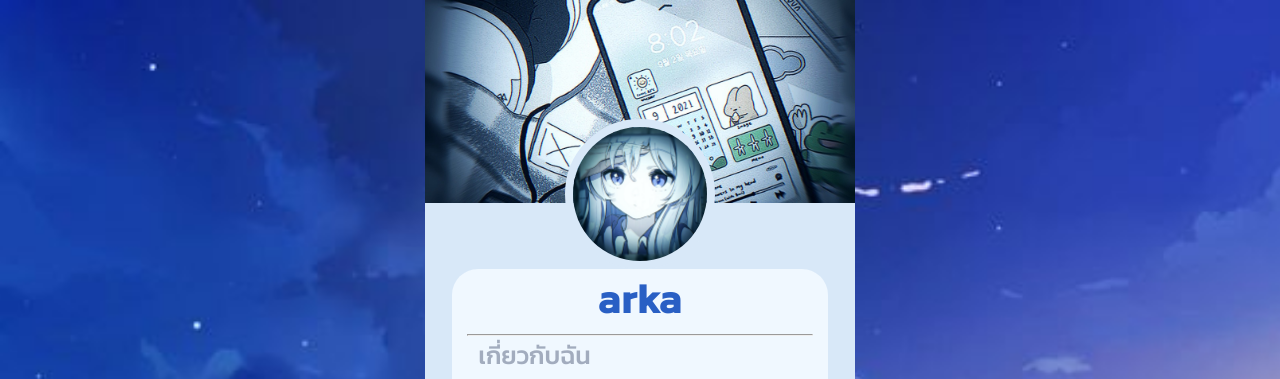
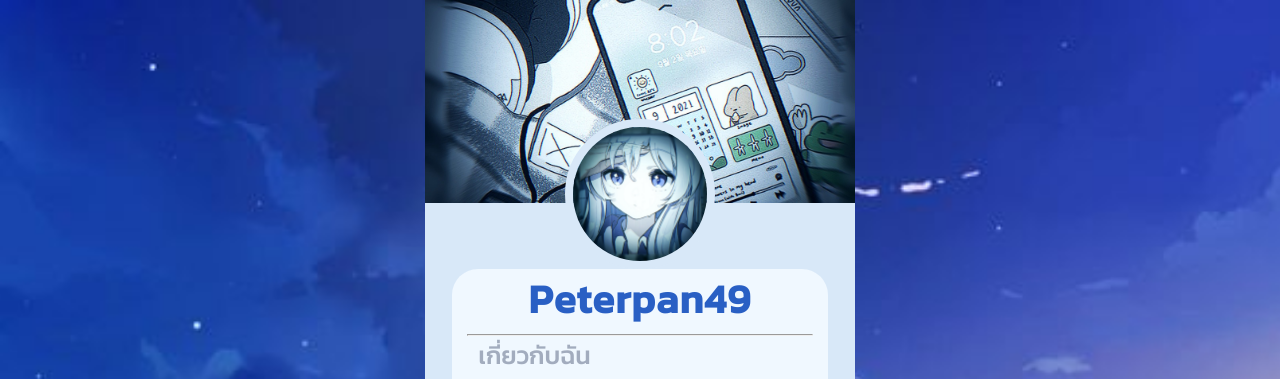
Before and after one commit to arkam16666/thanadon.website, a plain HTML site: page index.html in a window 1280 px wide. Shown: the top 379 px of the page. Drawn offline with Linux system fonts and the light colour scheme.

Commit message:
Update index.html

```diff
--- a/index.html
+++ b/index.html
@@ -24,7 +24,7 @@
         </div>
 
         <div class="content">
-            <h2>arka</h2>
+            <h2>Peterpan49</h2>
             <hr>
             <h4>เกี่ยวกับฉัน</h4><br><br>
 
```
